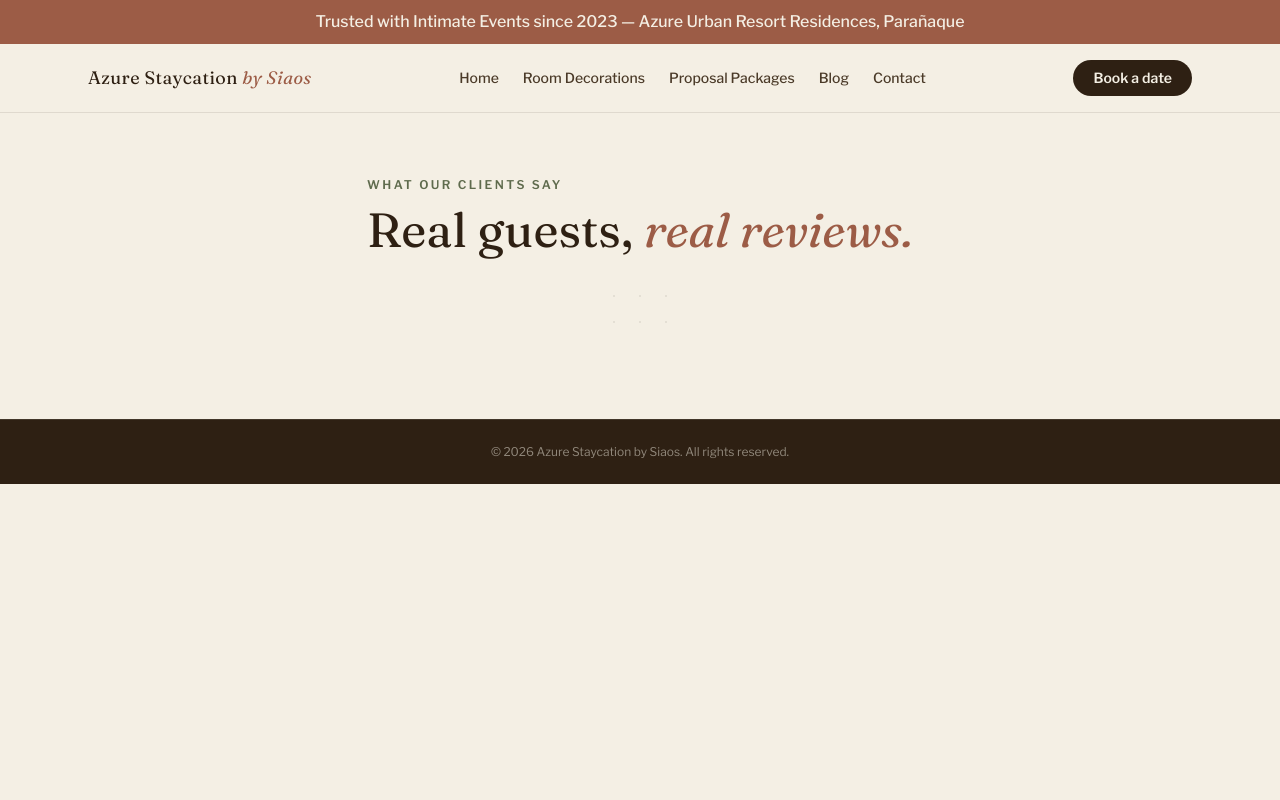
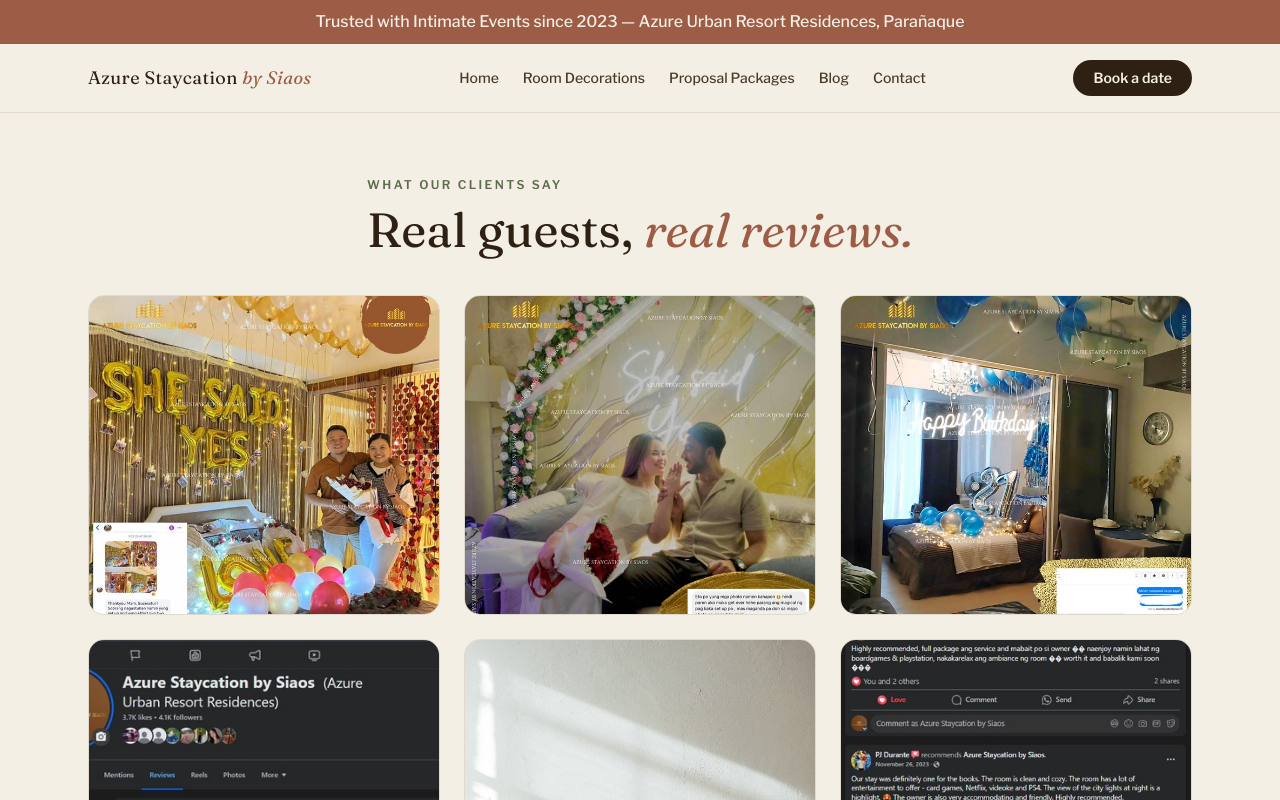
Before and after one commit to azurestaycationbysiaos/siaos1525, a Next.js app: page /reviews in a window 1280 px wide. Shown: the top 800 px of the page. Built offline with nearby package versions, Linux system fonts and the light colour scheme.

Commit message:
Update review image rendering method
Replaced Image component with standard img tag for reviews.

```diff
--- a/app/reviews/page.tsx
+++ b/app/reviews/page.tsx
@@ -1,4 +1,3 @@
-import Image from "next/image";
 import Header from "../components/Header";
 import Footer from "../components/Footer";
 
@@ -32,8 +31,16 @@
       <section className="mx-auto max-w-6xl px-6 pb-24">
         <div className="grid sm:grid-cols-2 md:grid-cols-3 gap-6">
           {REVIEWS.map((src) => (
-            <div key={src} className="relative aspect-square rounded-2xl overflow-hidden border border-ink/10">
-              <Image src={src} alt="Guest review" fill sizes="(max-width: 768px) 100vw, 33vw" className="object-cover" />
+            <div
+              key={src}
+              style={{ height: "320px" }}
+              className="overflow-hidden rounded-2xl border border-ink/10"
+            >
+              <img
+                src={src}
+                alt="Guest review"
+                style={{ width: "100%", height: "100%", objectFit: "cover", display: "block" }}
+              />
             </div>
           ))}
         </div>
```
